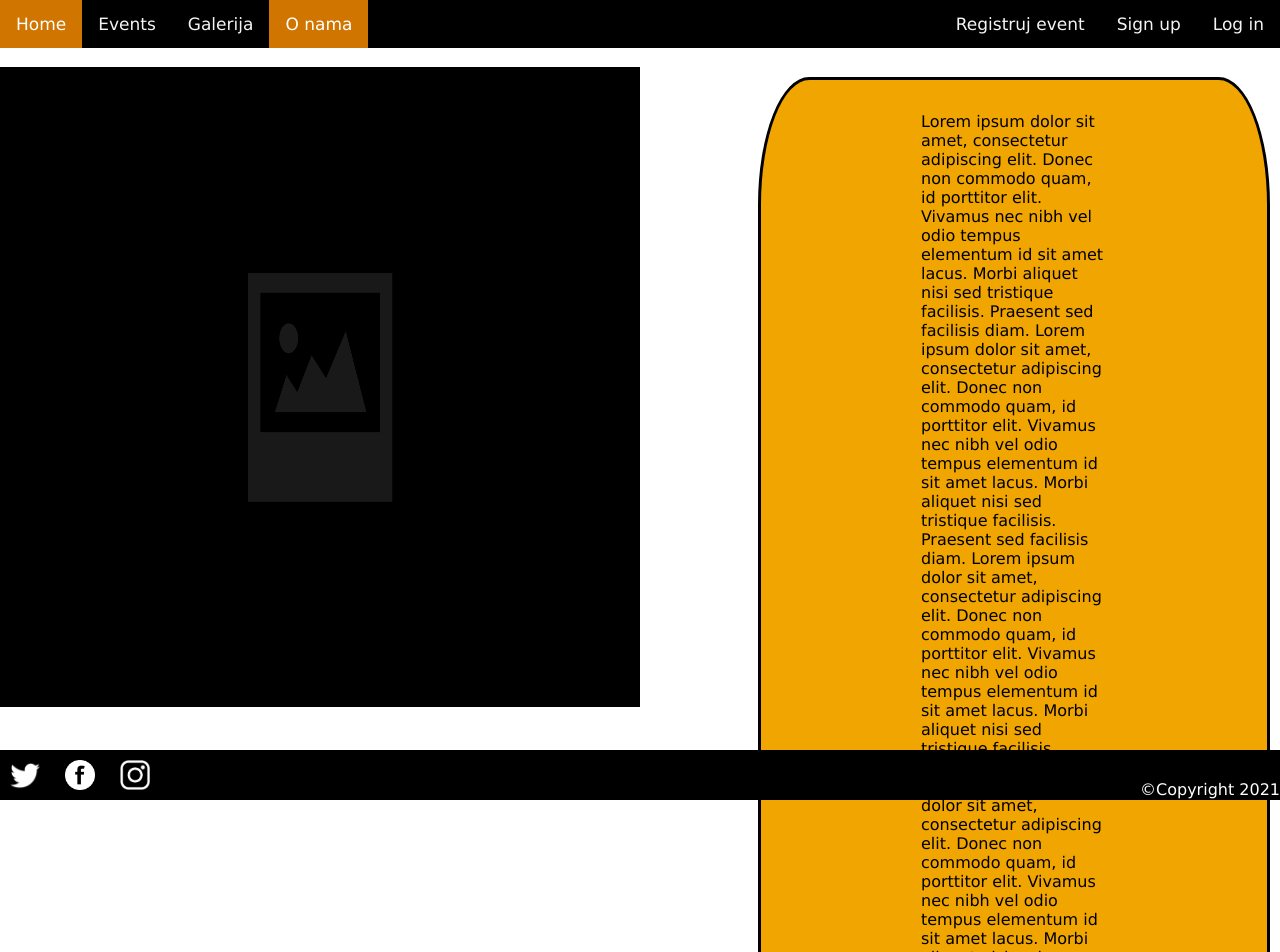
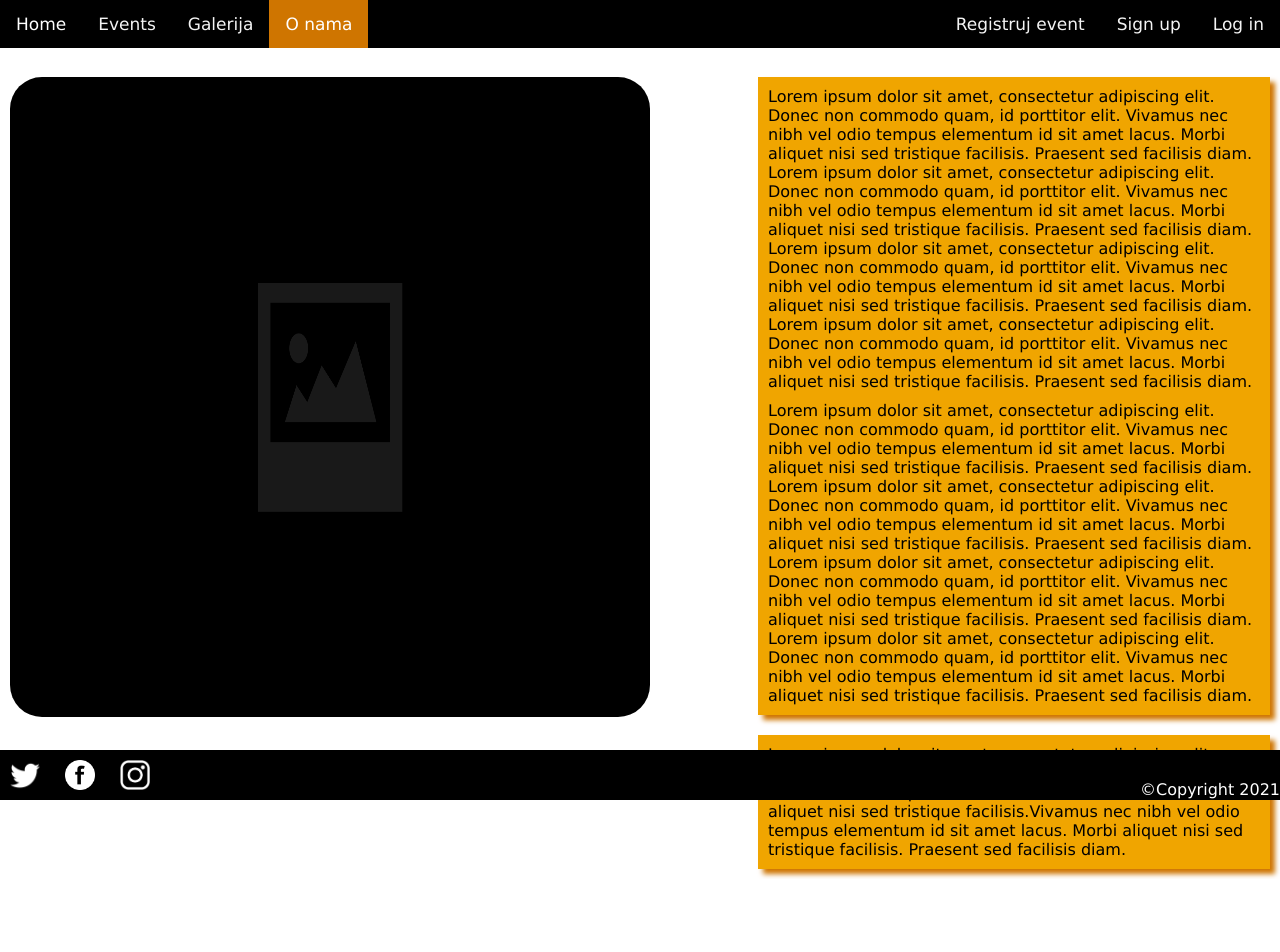
Before and after one commit to Jovan-Savic/Hakaton, a website: page FrontEnd/onama.html in a window 1280 px wide. Shown: the top 952 px of the page. After the commit the page ends 879 px from the top, so only its background shows below. Drawn offline with Linux system fonts and the light colour scheme.

Commit message:
O nama popravljen

```diff
--- a/FrontEnd/onama.html
+++ b/FrontEnd/onama.html
@@ -19,10 +19,10 @@
 </header>
 <br>
 
-<img src="placeholder.png"  height=80% width=50% style="float: left;" >
+<img src="placeholder.png"  height=80% width=50% style="float: left; position: relative; margin: 10px; border-radius: 5%;" >
 
 <div class="onama">
-<p style="margin-top: 2em; margin-bottom: 1em; margin-left: 10em; margin-right:10em;">
+<p style="margin: 10px">
    Lorem ipsum dolor sit amet, consectetur adipiscing elit.
    Donec non commodo quam, id porttitor elit.
    Vivamus nec nibh vel odio tempus elementum id sit amet lacus.
@@ -63,6 +63,15 @@
   Praesent sed facilisis diam.
 </p>
 </div>
+<div class="onama">
+
+  <p style="margin: 10px">  Lorem ipsum dolor sit amet, consectetur adipiscing elit.
+    Donec non commodo quam, id porttitor elit.
+    Vivamus nec nibh vel odio tempus elementum id sit amet lacus.
+    Morbi aliquet nisi sed tristique facilisis.Vivamus nec nibh vel odio tempus elementum id sit amet lacus. Morbi aliquet nisi sed tristique facilisis.
+    Praesent sed facilisis diam.  </p>
+
+</div>
 
 <footer class="footer" style="position: fixed;">
   <img src="twitter.png" height="30px" width="30px" style="margin: 10px;">
--- a/FrontEnd/stil.css
+++ b/FrontEnd/stil.css
@@ -54,8 +54,8 @@ img {
     max-width: 10000px;
     position: relative;
     margin: auto;
-    background-color: #f0a500;
-    border:#f0a500;
+    background-color: #cf7500;
+    border:#cf7500;
     border-width: 5px;
     border-style: double;
   }
@@ -150,9 +150,6 @@ img {
     background-color:#f0a500;
     color:black;
     margin: 10px;
-    border-style: solid;
-    border-color: black;
-    border-radius: 10%;
-    box-shadow: 5px #cf7500;
+    box-shadow: 5px 5px 5px #cf7500;
 
   }
```
